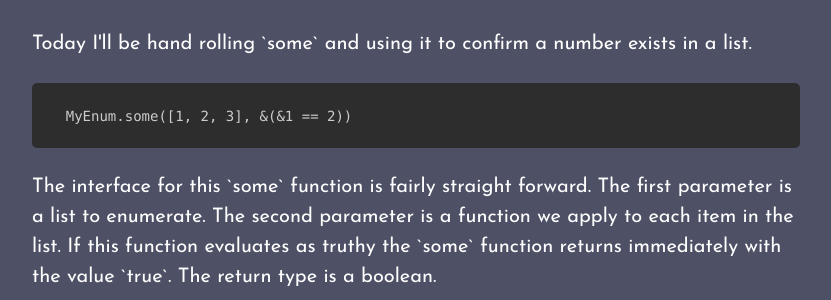
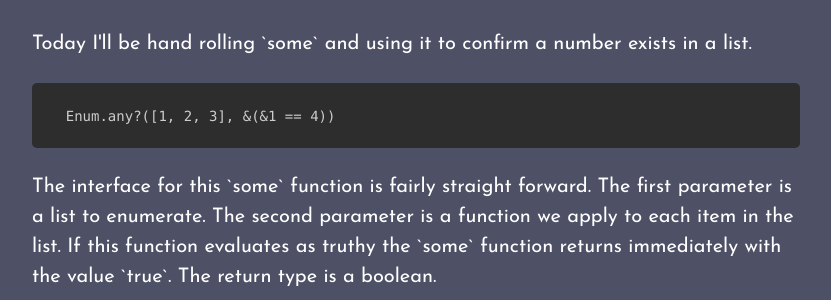
Before and after one commit to toranb/toranb.github.io, a Jekyll site: the page built from _posts/2018-10-13-writing-some-in-elixir.html, in a window 1280 px wide. Shown: the part 354-654 px from the top of the page, without its empty margins (224-1055 px from the left). Built offline with Jekyll 4.4.1, drawn with Linux system fonts in a browser that asks for light colours; Markdown is read by kramdown in place of the engine named in the settings.

Commit message:
updated the first api example of some to be Enum.any

```diff
--- a/_posts/2018-10-13-writing-some-in-elixir.html
+++ b/_posts/2018-10-13-writing-some-in-elixir.html
@@ -12,7 +12,7 @@ categories: blog archive
 
 <div class="highlight" data-language="elixir">
   <pre class="language-elixir">
-    <code class="language-elixir">MyEnum.some([1, 2, 3], &(&1 == 2))</code>
+    <code class="language-elixir">Enum.any?([1, 2, 3], &(&1 == 4))</code>
   </pre>
 </div>
 
```
